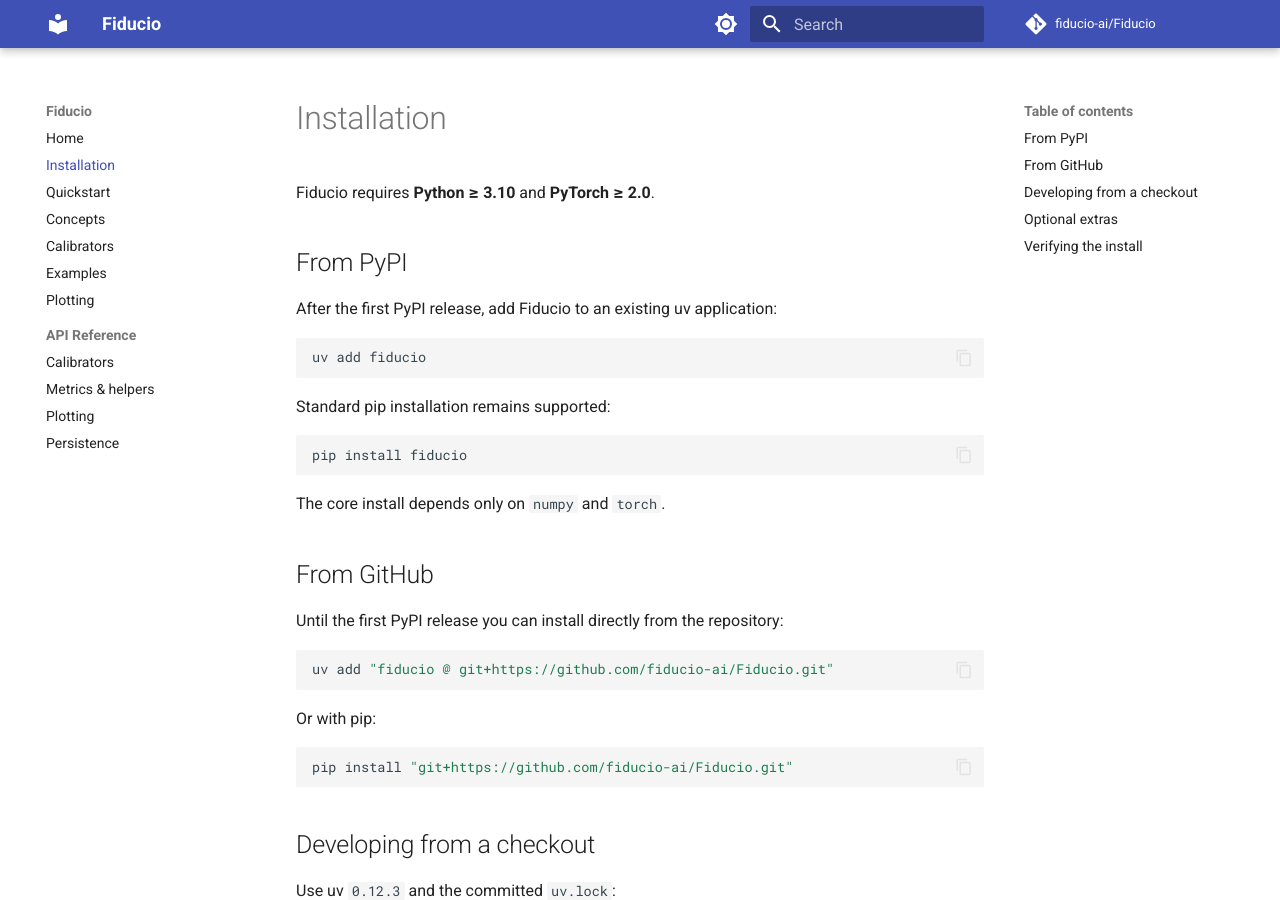
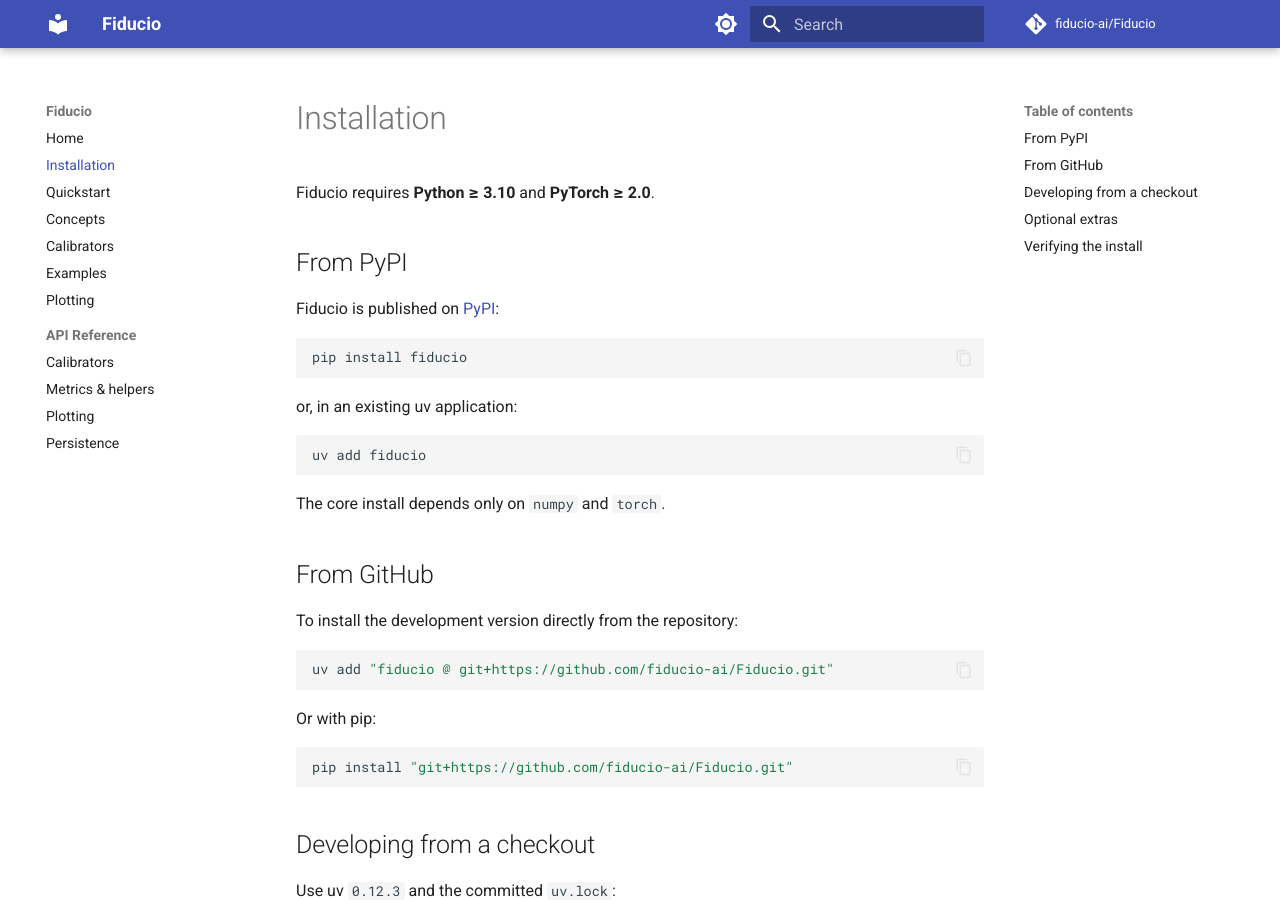
Before and after one commit to fiducio-ai/Fiducio, an MkDocs documentation site: the page built from docs/installation.md, in a window 1280 px wide and 900 px high. Built offline with MkDocs 1.6.1 and Material for MkDocs 9.7.7, drawn with Linux system fonts in a browser that asks for light colours; comment, search, counter and statistics services are not loaded.

Commit message:
Update install instructions now that 0.1.0 is on PyPI

````diff
--- a/docs/installation.md
+++ b/docs/installation.md
@@ -4,23 +4,23 @@
 
 ## From PyPI
 
-After the first PyPI release, add Fiducio to an existing uv application:
+Fiducio is published on [PyPI](https://pypi.org/project/fiducio/):
+
+```bash
+pip install fiducio
+```
+
+or, in an existing uv application:
 
 ```bash
 uv add fiducio
-```
-
-Standard pip installation remains supported:
-
-```bash
-pip install fiducio
 ```
 
 The core install depends only on `numpy` and `torch`.
 
 ## From GitHub
 
-Until the first PyPI release you can install directly from the repository:
+To install the development version directly from the repository:
 
 ```bash
 uv add "fiducio @ git+https://github.com/fiducio-ai/Fiducio.git"
````
Also changed, not shown: README.md (+22 -22 lines).
